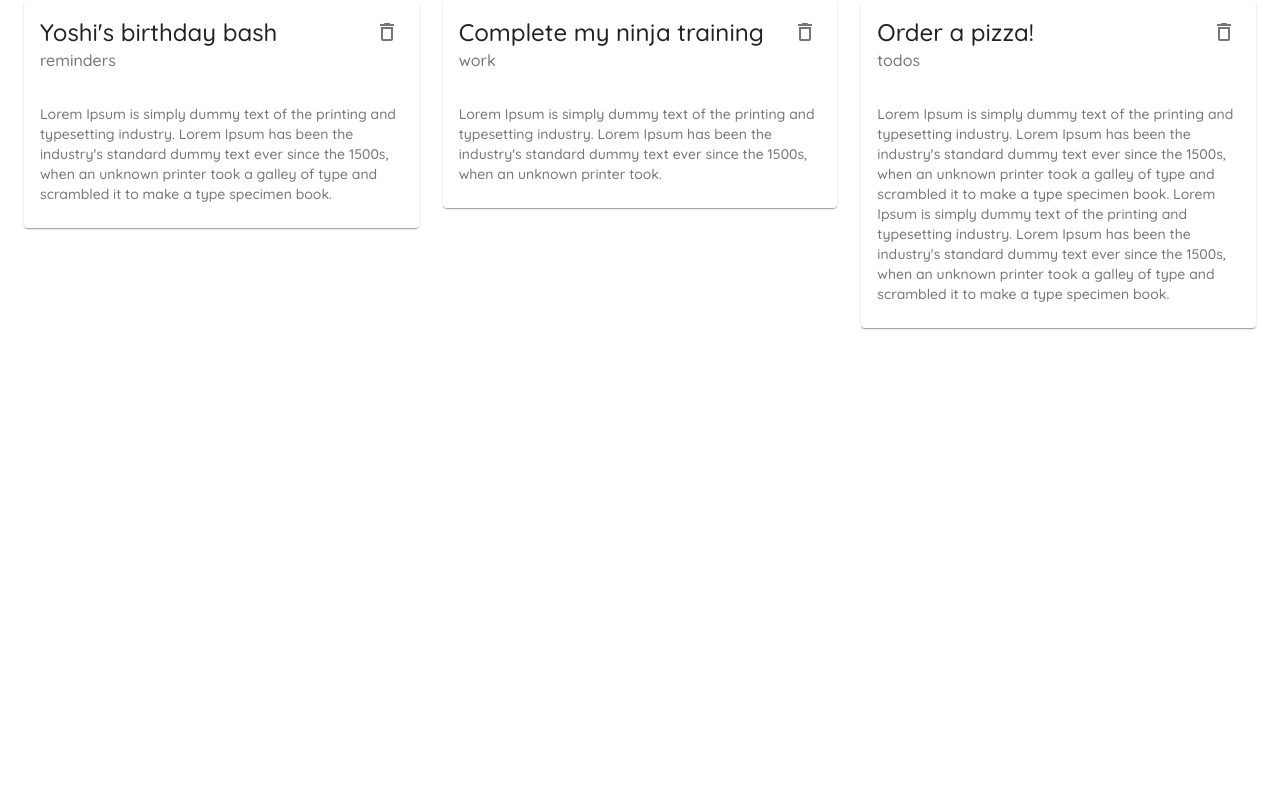
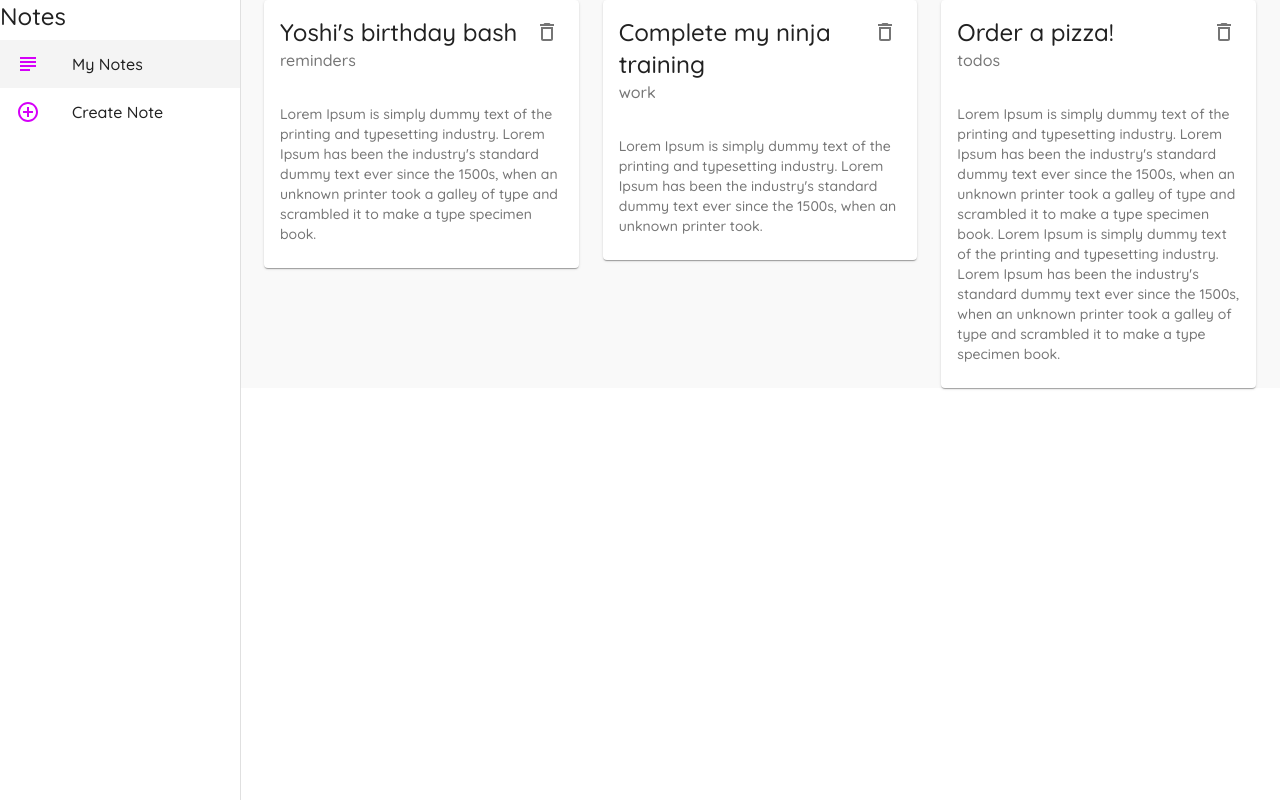
Before and after one commit to Mohammed-Mounir/Material-UI-Project, a React (Create React App) app: page / in a window 1280 px wide. Built offline with nearby package versions, Linux system fonts and the light colour scheme; data requests are answered from the project's data file.

Commit message:
Implemented drawer list item linksitem.path

```diff
--- a/src/App.js
+++ b/src/App.js
@@ -3,6 +3,8 @@
 import Create from './pages/Create'
 import { createMuiTheme, ThemeProvider } from '@material-ui/core'
 import { purple } from '@material-ui/core/colors'
+import Layout from './components/Layout'
+
 
 const theme = createMuiTheme({
   palette: {
@@ -24,6 +26,7 @@
   return (
     <ThemeProvider theme={theme}>
       <Router>
+        <Layout>
           <Switch>
             <Route exact path="/">
               <Notes />
@@ -32,6 +35,7 @@
               <Create />
             </Route>
           </Switch>
+        </Layout>
       </Router>
     </ThemeProvider>
   );
--- /dev/null
+++ b/src/components/Layout.js
@@ -0,0 +1,93 @@
+import React from 'react';
+import { useHistory, useLocation } from 'react-router-dom';
+import { makeStyles } from '@material-ui/core'
+import Drawer from '@material-ui/core/Drawer'
+import Typography from '@material-ui/core/Typography'
+import List from '@material-ui/core/List'
+import ListItem from '@material-ui/core/ListItem'
+import ListItemIcon from '@material-ui/core/ListItemIcon'
+import ListItemText from '@material-ui/core/ListItemText'
+import { AddCircleOutlineOutlined ,SubjectOutlined } from '@material-ui/icons'
+
+const drawerWidth = 240
+
+const useStyles = makeStyles({
+    page: {
+        background: '#f9f9f9',
+        width: '100%'
+    },
+    drawer: {
+        width: drawerWidth
+    }
+    ,
+    drawerPaper: {
+        width: drawerWidth
+    },
+    root: {
+        display: 'flex'
+    },
+    active: {
+        background: "#f4f4f4"
+    }
+})
+
+const Layout = ({children}) => {
+    const classes = useStyles();
+    const history = useHistory()
+    const location = useLocation()
+
+    const menuItems = [
+        {
+            text: 'My Notes',
+            icon: <SubjectOutlined color="secondary" />,
+            path: '/'
+        },
+        {
+            text: 'Create Note',
+            icon: <AddCircleOutlineOutlined color="secondary" />,
+            path: '/create'
+        }
+    ]
+
+    return (
+        <div className={classes.root}>
+            {/* App Bar */}
+
+            {/* Side Drawer */}
+            <Drawer
+                className={classes.drawer}
+                variant="permanent"
+                anchor="left"
+                classes={{ paper: classes.drawerPaper }}
+            >
+                <div>
+                    <Typography variant="h5">
+                         Notes
+                    </Typography>
+                </div>
+
+            {/* list / links */}
+            <List>
+                {menuItems.map(item => (
+                    <ListItem
+                        button
+                        key={item.text}
+                        onClick={() => history.push(item.path)}
+                        className={location.pathname === item.path ? classes.active : null}
+                    >
+                        <ListItemIcon>{item.icon}</ListItemIcon>
+                        <ListItemText primary={item.text}/>
+                    </ListItem>
+                ))}
+            </List>
+
+            </Drawer>
+
+            <div className={classes.page}>
+                {children}
+            </div>
+        </div>
+     );
+}
+
+export default Layout;
```
Lines whose indentation alone changed are shown as unchanged.
